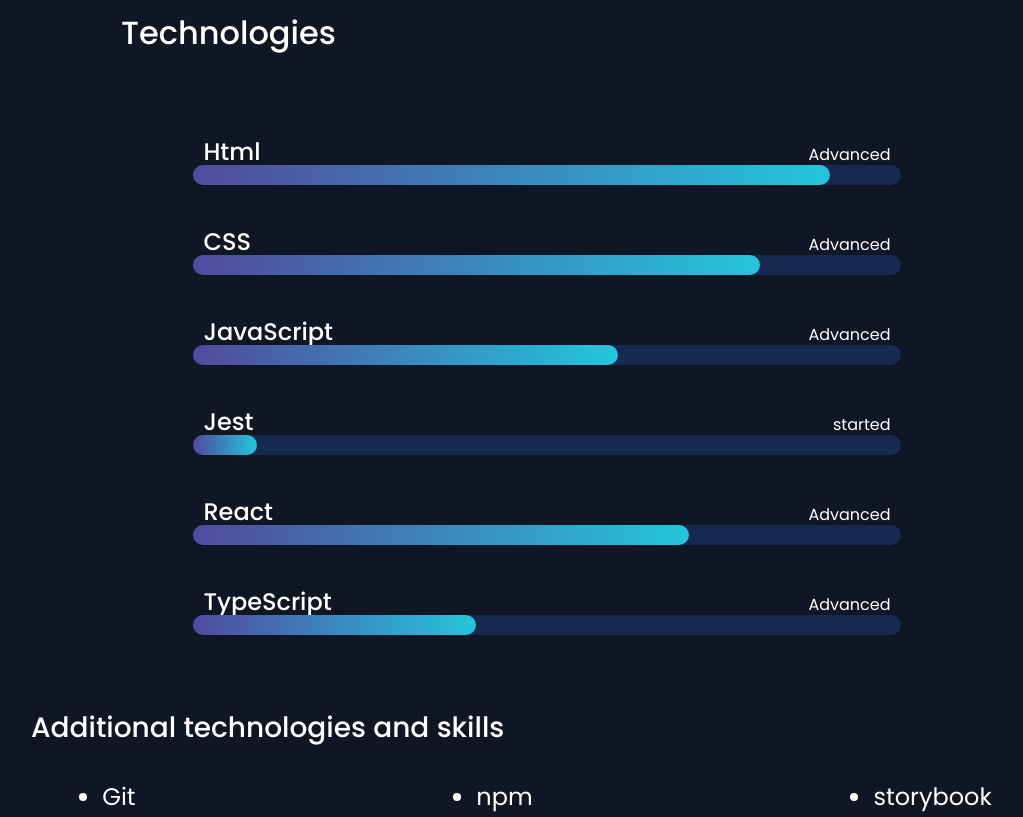
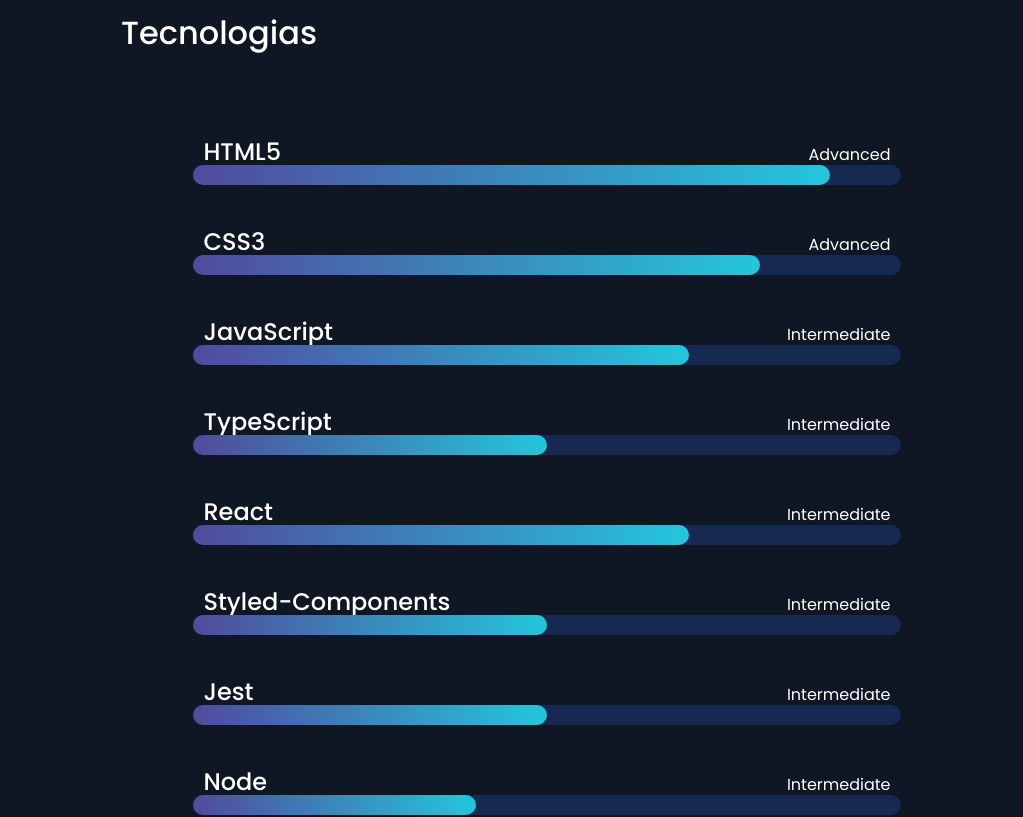
Before and after one commit to andallves/portfolio2.0, a React (Vite) app: page / in a window 1280 px wide. Shown: the part 1460-2277 px from the top of the page, without its empty margins (93-1116 px from the left). Built offline with nearby package versions, Linux system fonts and the light colour scheme.

Commit message:
Add new tecnologies and change text to portuguese

```diff
--- a/src/template/Technologies/index.tsx
+++ b/src/template/Technologies/index.tsx
@@ -5,25 +5,29 @@
 export const Technologies = () => {
   return (
     <Styled.Section id='technologies'>
-      <Heading>Technologies</Heading>
+      <Heading>Tecnologias</Heading>
 
       <Styled.ContainerSkills>
-        <Skill technology={'Html'} level={'Advanced'} porcent={'90%'} />
-        <Skill technology={'CSS'} level={'Advanced'} porcent={'80%'} />
-        <Skill technology={'JavaScript'} level={'Advanced'} porcent={'60%'} />
-        <Skill technology={'Jest'} level={'started'} porcent={'9%'} />
-        <Skill technology={'React'} level={'Advanced'} porcent={'70%'} />
-        <Skill technology={'TypeScript'} level={'Advanced'} porcent={'40%'} />
+        <Skill technology={'HTML5'} level={'Advanced'} porcent={'90%'} />
+        <Skill technology={'CSS3'} level={'Advanced'} porcent={'80%'} />
+        <Skill technology={'JavaScript'} level={'Intermediate'} porcent={'70%'} />
+        <Skill technology={'TypeScript'} level={'Intermediate'} porcent={'50%'} />
+        <Skill technology={'React'} level={'Intermediate'} porcent={'70%'} />
+        <Skill technology={'Styled-Components'} level={'Intermediate'} porcent={'50%'} />
+        <Skill technology={'Jest'} level={'Intermediate'} porcent={'50%'} />
+        <Skill technology={'Node'} level={'Intermediate'} porcent={'40%'} />
+        <Skill technology={'BootStrap'} level={'Intermediate'} porcent={'60%'} />
+        <Skill technology={'Python'} level={'Beginner'} porcent={'30%'} />
+        <Skill technology={'MySQL'} level={'Beginner'} porcent={'30%'} />
       </Styled.ContainerSkills>
 
       <Styled.ContainerAdditionalSkills>
-        <h3>Additional technologies and skills</h3>
+        <h3>Habilidades e Tecnologias adicionais</h3>
         <ul>
           <li>Git</li>
           <li>npm</li>
-          <li>storybook</li>
+          <li>Storybook</li>
           <li>Testing-library</li>
-
         </ul>
       </Styled.ContainerAdditionalSkills>
     </Styled.Section>
--- a/src/template/Technologies/styles.ts
+++ b/src/template/Technologies/styles.ts
@@ -23,7 +23,6 @@
 `;
 
 export const ContainerAdditionalSkills = styled.div`
-  ${({theme}) => css`
   display: flex;
   flex-direction: column;
   align-items: start;
@@ -31,8 +30,8 @@
   margin: 5rem auto;
 
   > h3 {
-      margin-left: 4rem;
-      font-size: ${theme.sizes.large};
+    margin-left: 10rem;
+    font-size: ${({ theme }) => theme.sizes.large};
     font-weight: 500;
   }
 
@@ -47,9 +46,7 @@
     gap: 20rem;
 
     > li {
-        font-size: ${theme.sizes.medium};
-
+      font-size: ${({ theme }) => theme.sizes.medium};
     }
   }
-  `}
 `;
```
Lines whose indentation alone changed are shown as unchanged.
